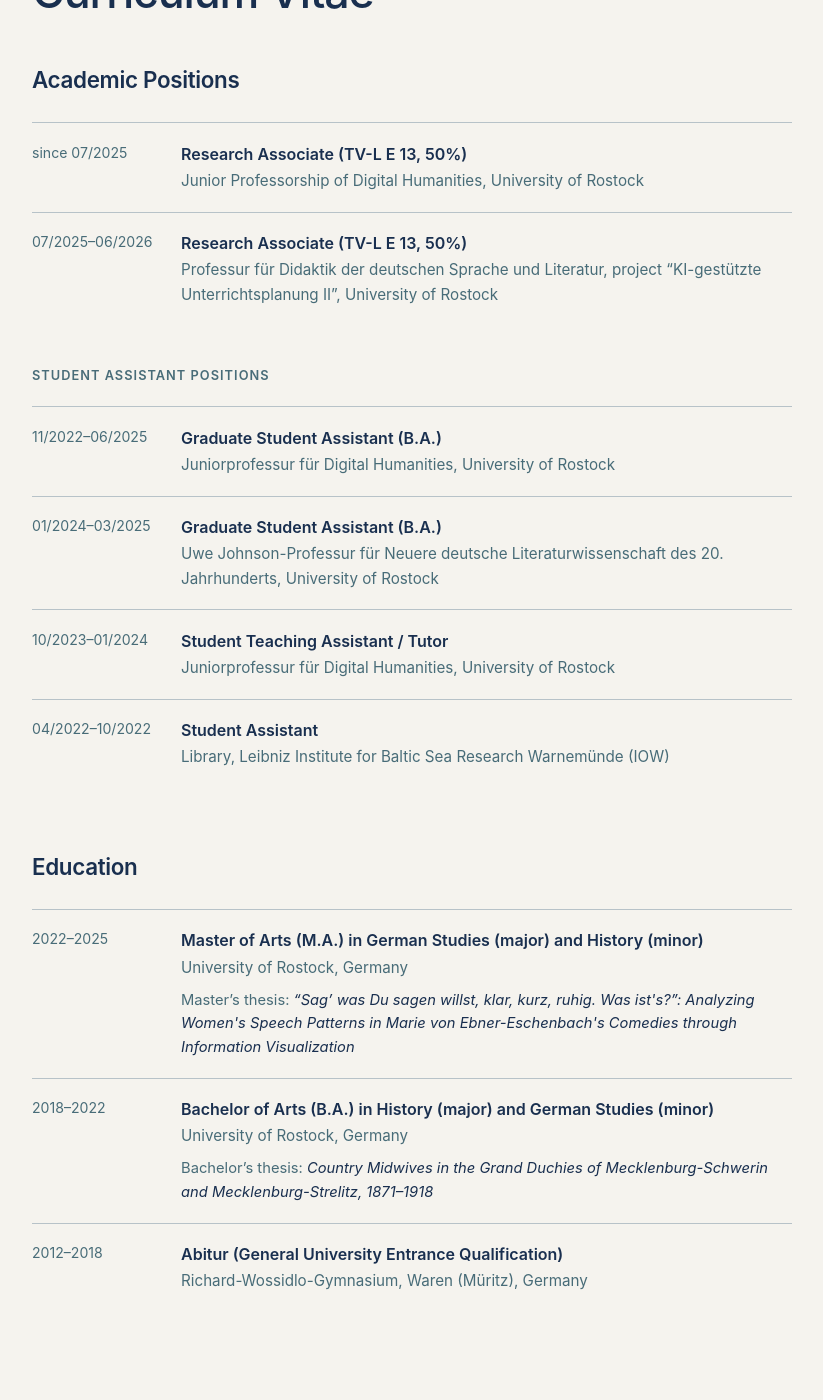
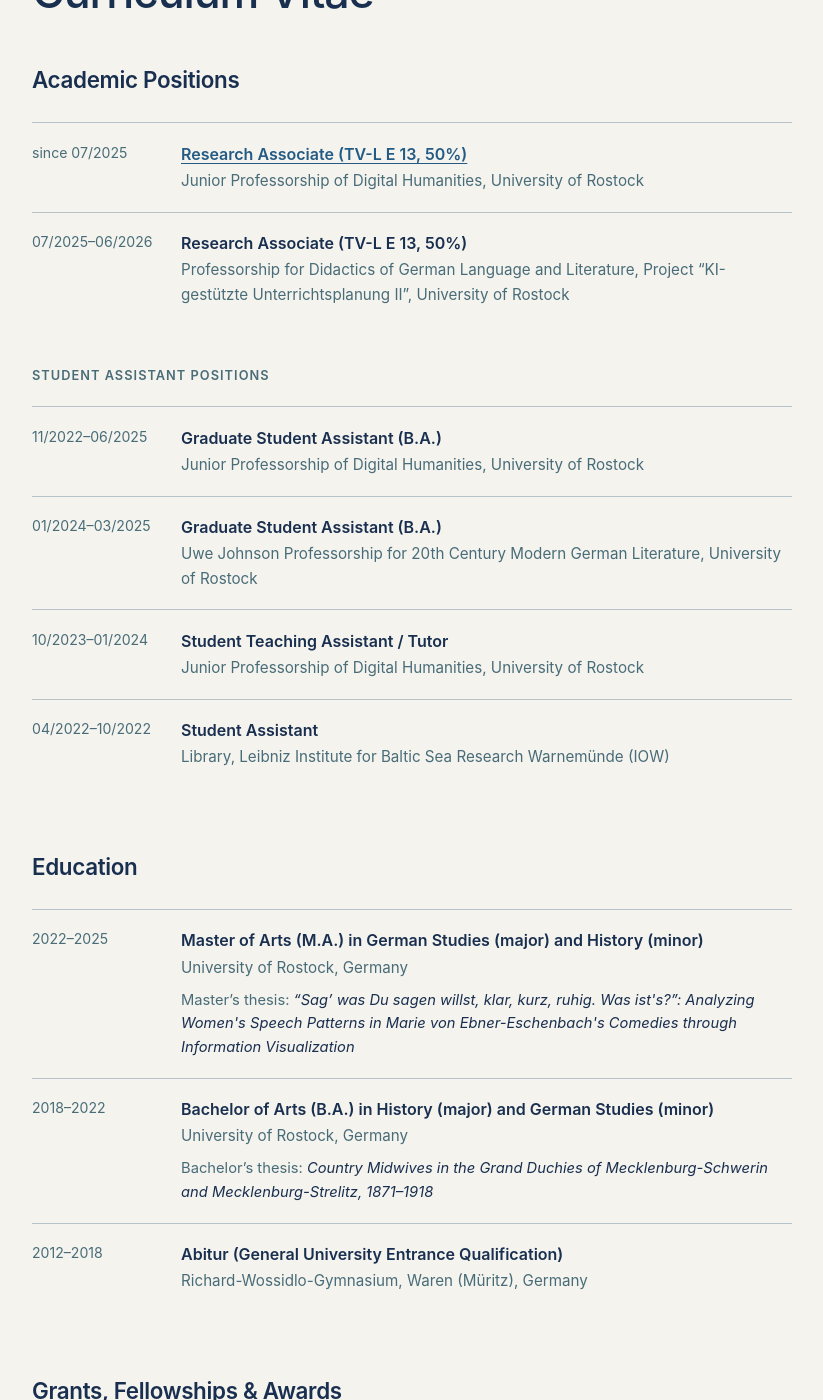
Before and after one commit to erre1998/erre1998.github.io, a Jekyll site: the page built from cv.md, in a window 1280 px wide and 1400 px high, scrolled down 260 px. Shown: the whole window, without its empty margins (18-841 px from the left). Built offline with Jekyll 4.4.1, drawn with Linux system fonts in a browser that asks for light colours; some of the changed text lies outside the part shown.

Commit message:
Add grants, fellowships and awards section to CV

```diff
--- a/cv.md
+++ b/cv.md
@@ -19,9 +19,11 @@ description: "Curriculum Vitae of Erik Renz."
 
             <div class="cv-entry-content">
 
-                <p class="cv-entry-title">
-                    Research Associate (TV-L E 13, 50%)
-                </p>
+          <p class="cv-entry-title">
+    <a href="https://www.germanistik.uni-rostock.de/personen/wiss-mitarbeitende/erik-renz/">
+        Research Associate (TV-L E 13, 50%)
+    </a>
+</p>
 
                 <p class="cv-entry-meta">
                     Junior Professorship of Digital Humanities,
@@ -45,8 +47,8 @@ description: "Curriculum Vitae of Erik Renz."
                 </p>
 
                 <p class="cv-entry-meta">
-                    Professur für Didaktik der deutschen Sprache und Literatur,
-                    project “KI-gestützte Unterrichtsplanung II”,
+                    Professorship for Didactics of German Language and Literature,
+                    Project “KI-gestützte Unterrichtsplanung II”,
                     University of Rostock
                 </p>
 
@@ -74,7 +76,7 @@ description: "Curriculum Vitae of Erik Renz."
                     </p>
 
                     <p class="cv-entry-meta">
-                        Juniorprofessur für Digital Humanities,
+                        Junior Professorship of Digital Humanities,
                         University of Rostock
                     </p>
 
@@ -95,8 +97,7 @@ description: "Curriculum Vitae of Erik Renz."
                     </p>
 
                     <p class="cv-entry-meta">
-                        Uwe Johnson-Professur für Neuere deutsche Literaturwissenschaft
-                        des 20. Jahrhunderts,
+                        Uwe Johnson Professorship for 20th Century Modern German Literature,
                         University of Rostock
                     </p>
 
@@ -117,7 +118,7 @@ description: "Curriculum Vitae of Erik Renz."
                     </p>
 
                     <p class="cv-entry-meta">
-                        Juniorprofessur für Digital Humanities,
+                        Junior Professorship of Digital Humanities,
                         University of Rostock
                     </p>
 
@@ -234,4 +235,73 @@ description: "Curriculum Vitae of Erik Renz."
 
     </section>
 
+    <section class="cv-section">
+
+    <h2 class="cv-section-title">Grants, Fellowships & Awards</h2>
+
+    <div class="cv-entry">
+
+        <div class="cv-entry-date">
+            2025
+        </div>
+
+        <div class="cv-entry-content">
+
+            <p class="cv-entry-title">
+                <a
+                    href="https://web.archive.org/web/20260727053522/https://dhd-blog.org/?p=22812"
+                    target="_blank"
+                    rel="noopener noreferrer"
+                >
+                    Early-Career Travel Grant
+                </a>
+            </p>
+
+            <p class="cv-entry-meta">
+                Verband Digital Humanities im deutschsprachigen Raum e.V. (DHd)
+            </p>
+
+            <p class="cv-entry-thesis">
+                For participation in the ADHO Digital Humanities Conference 2025
+                (DH2025), Lisbon, Portugal
+            </p>
+
+        </div>
+
+    </div>
+
+    <div class="cv-entry">
+
+        <div class="cv-entry-date">
+            2024
+        </div>
+
+        <div class="cv-entry-content">
+
+            <p class="cv-entry-title">
+                <a
+                    href="https://web.archive.org/web/20260727053652/https://dhd-blog.org/?p=20908"
+                    target="_blank"
+                    rel="noopener noreferrer"
+                >
+                    Early-Career Travel Grant
+                </a>
+            </p>
+
+            <p class="cv-entry-meta">
+                Verband Digital Humanities im deutschsprachigen Raum e.V. (DHd)
+            </p>
+
+            <p class="cv-entry-thesis">
+                For participation in the 10th Annual Conference of the
+                German-speaking Digital Humanities Association (DHd2024),
+                Passau, Germany
+            </p>
+
+        </div>
+
+    </div>
+
+</section>
+
 </div>
```
